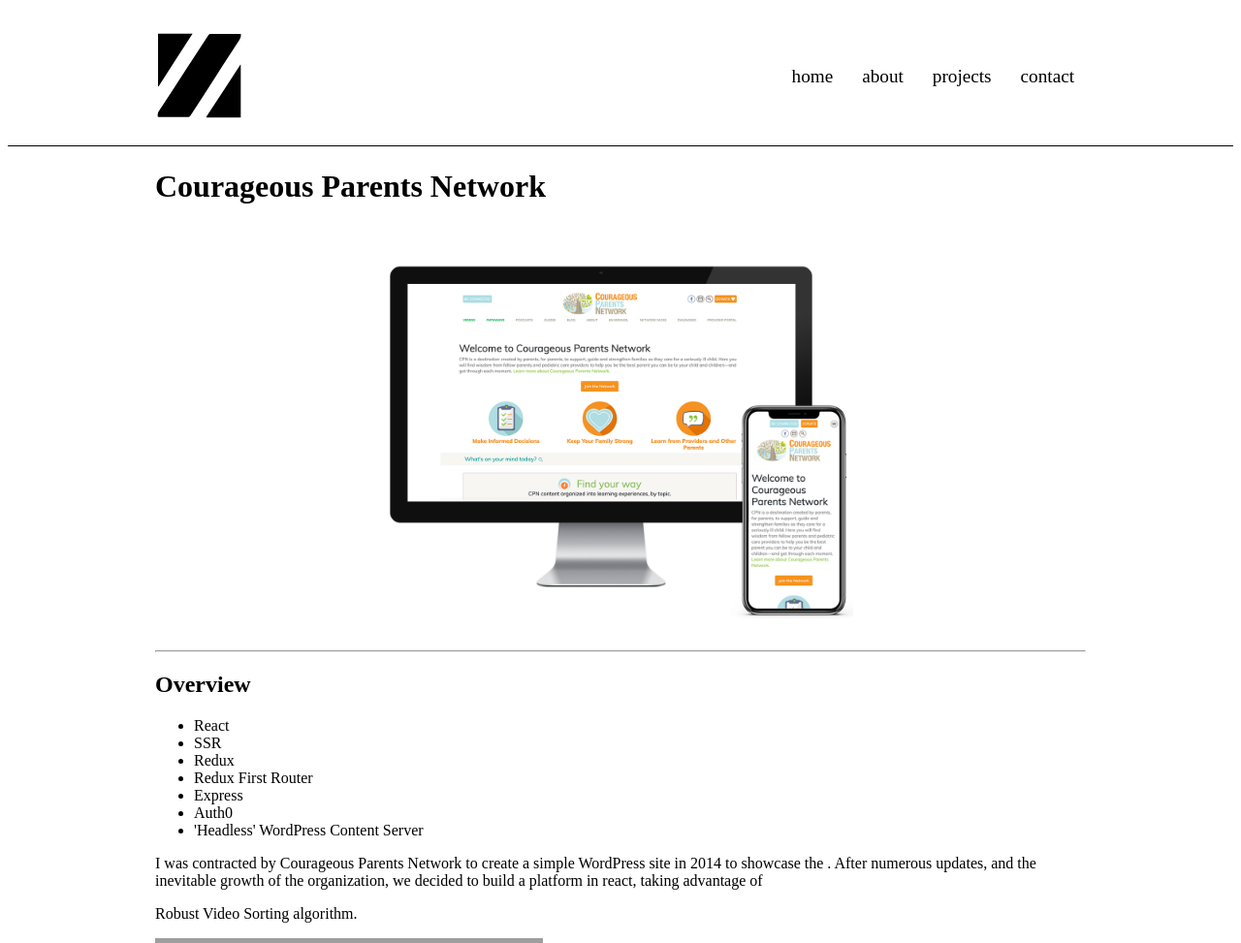
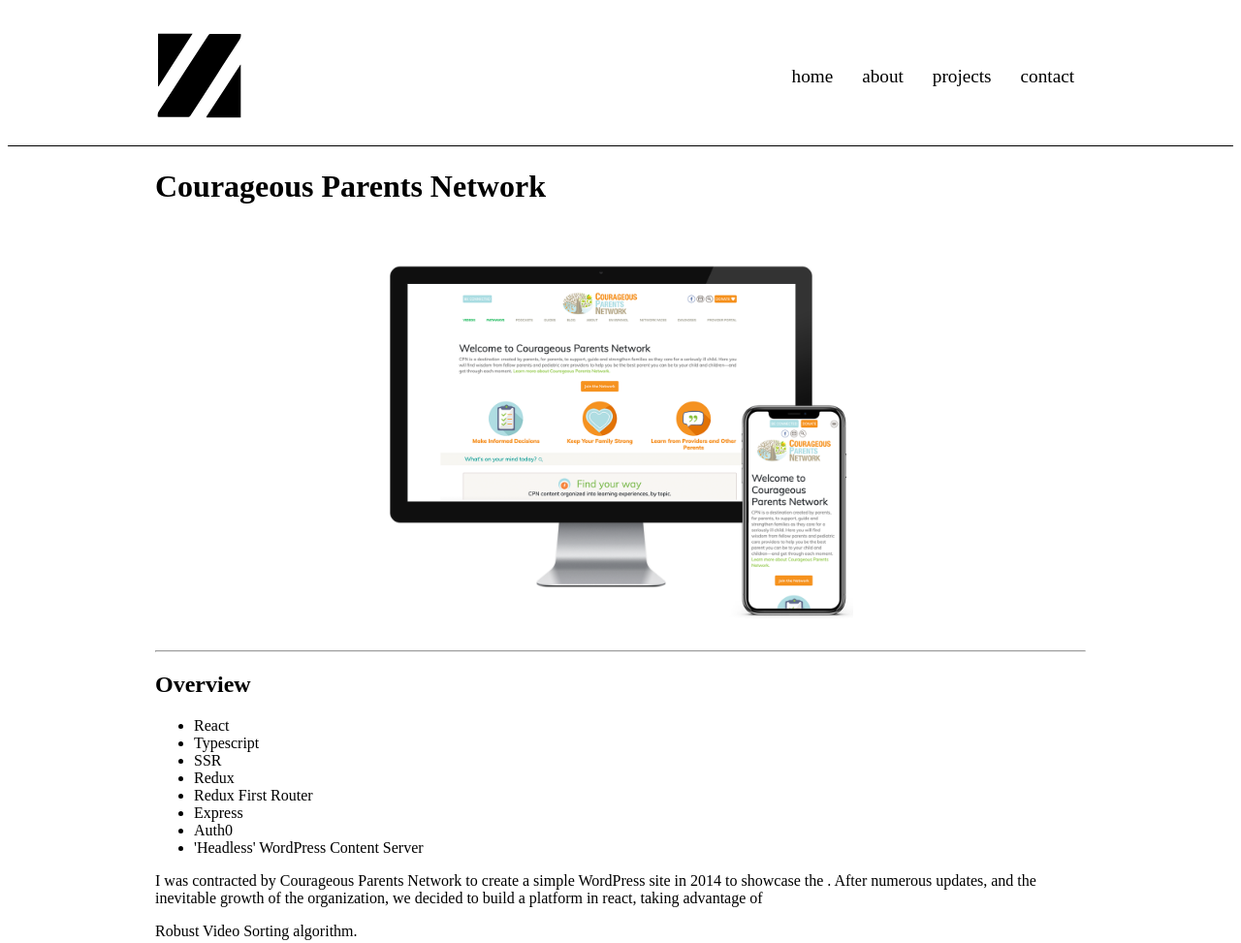
Before and after one commit to zenanbach/zenanbach, a Gatsby site: page /cpn/ in a window 1280 px wide. Shown: the top 973 px of the page at 97% size. Built offline with nearby package versions, Linux system fonts and the light colour scheme; Gatsby itself is replaced by a stand-in of ours; grey boxes are pictures that could not be loaded.

Commit message:
Edit CPN project

```diff
--- a/src/projects/cpn.md
+++ b/src/projects/cpn.md
@@ -12,6 +12,7 @@
 ## Overview
 
 - React
+- Typescript
 - SSR
 - Redux
 - Redux First Router
```
